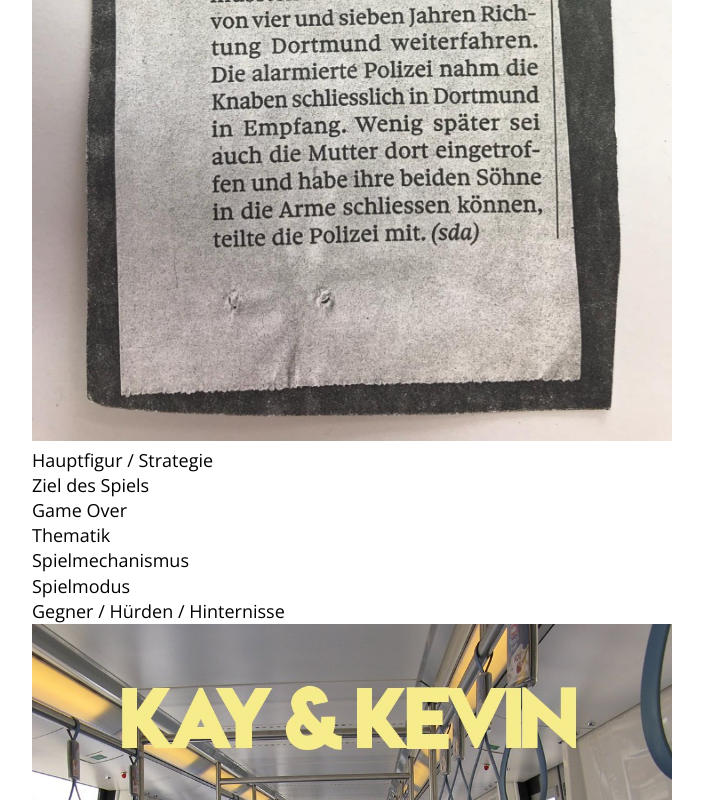
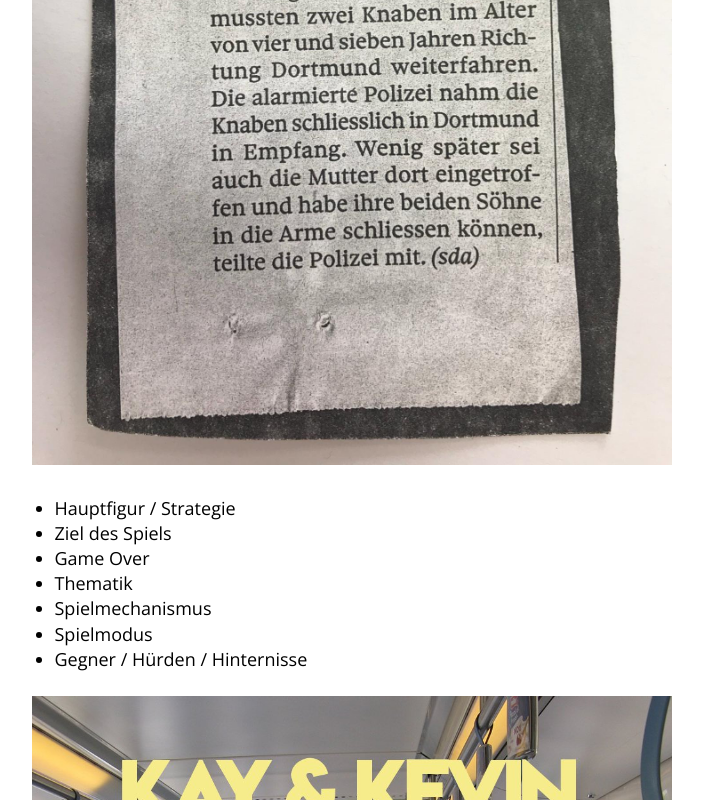
Before and after one commit to daenub/exp-story-doc, a website built with webpack: page src/index.html in a window 1280 px wide. Shown: the part 2000-2800 px from the top of the page, without its empty margins (288-991 px from the left). Built offline with nearby package versions, Linux system fonts and the light colour scheme; files whose address does not match are found by name.

Commit message:
basic list styles and spacings

```diff
--- a/src/styles/_general.scss
+++ b/src/styles/_general.scss
@@ -1,11 +1,18 @@
+
 /* General */
 
 img {
   max-width: 100%;
+  margin-bottom: $richtext-margin;
 }
 
 p {
   margin-bottom: 1.5rem;
+}
+
+ul {
+  padding-left: 1.25em;
+  margin-bottom: $richtext-margin;
 }
 
 
--- a/src/styles/_reset.scss
+++ b/src/styles/_reset.scss
@@ -26,9 +26,6 @@ footer, header, hgroup, menu, nav, section {
 body {
   line-height: 1;
 }
-ol, ul {
-  list-style: none;
-}
 blockquote, q {
   quotes: none;
 }
--- a/src/styles/index.scss
+++ b/src/styles/index.scss
@@ -3,6 +3,9 @@ $breakpoints: (
   medium: (640 / 16) * 1em,
   large: (1024 / 16) * 1em
 );
+
+$block-margin: 1.5rem;
+$richtext-margin: 1.5rem;
 
 @import 'reset';
 @import 'mixins';
```
